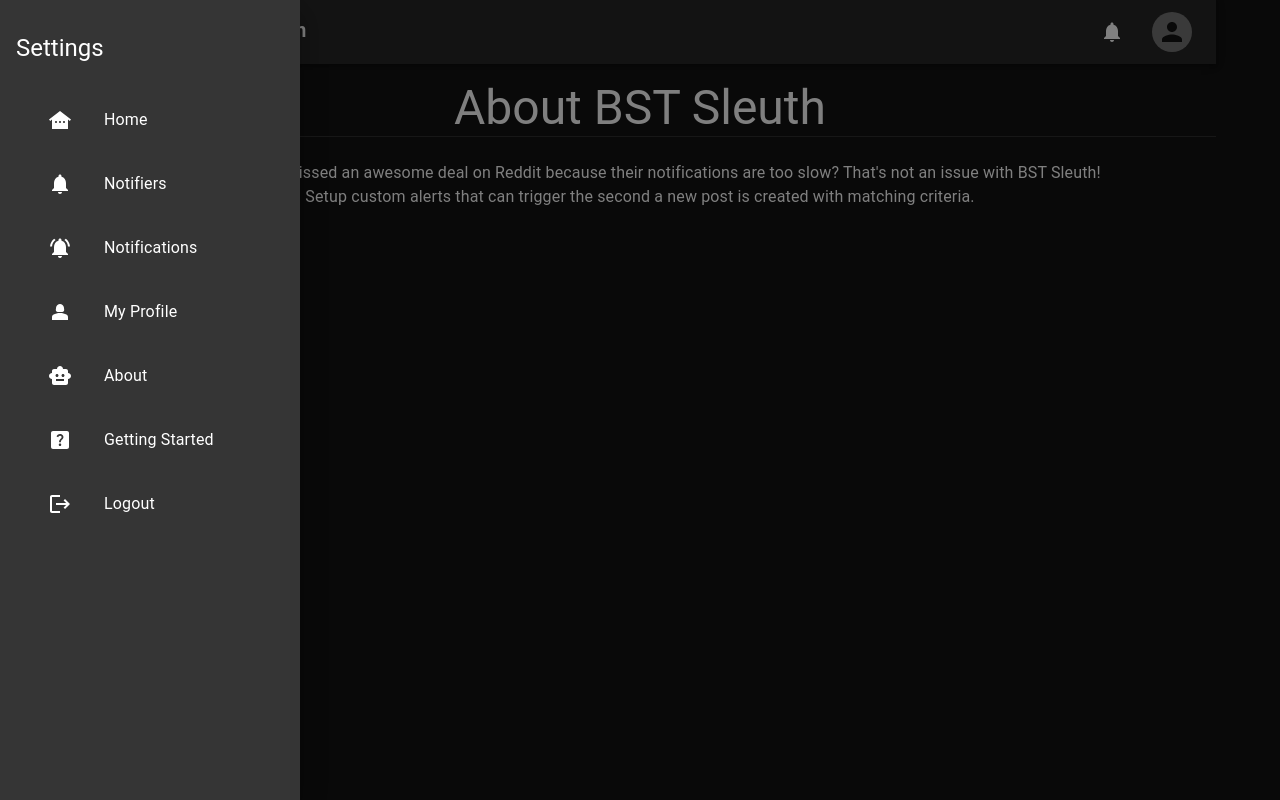
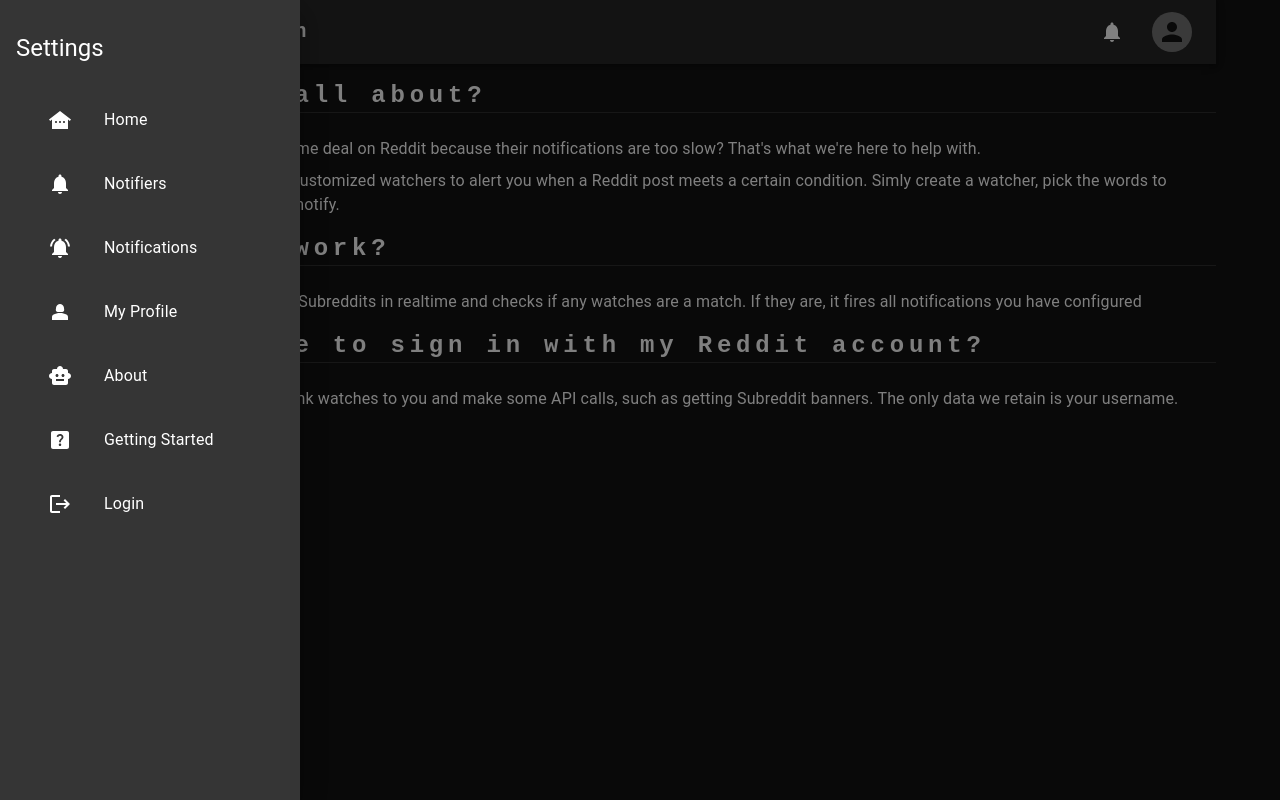
Before and after one commit to barrycarey/fsstalker-site, a React (Create React App) app: page /about in a window 1280 px wide. Both pictures are taken after a click on the button 100 px from the left and 32 px from the top of the page. Built offline with nearby package versions, Linux system fonts and the light colour scheme; no server answers.

Commit message:
More user notification work

```diff
--- a/src/components/common/NavMenu.tsx
+++ b/src/components/common/NavMenu.tsx
@@ -10,6 +10,7 @@
 import {useCallback} from "react";
 import {useAuth} from "../../util/auth";
 import HelpCenterIcon from '@mui/icons-material/HelpCenter';
+import {useQueryClient} from "react-query";
 
 type NavItem = {
     text: string,
@@ -21,6 +22,8 @@
 
     let navigate = useNavigate();
     const auth = useAuth();
+    const queryClient = useQueryClient();
+
 
     const navItems = [
         {
@@ -59,10 +62,14 @@
         navigate(path);
     }
 
-    const logoutOnClick = useCallback(() => {
-        console.log(auth.userData)
-        auth.logout();
-        console.log(auth.userData)
+    const loginLogoutOnClick = useCallback(() => {
+        if (auth.userData) {
+            queryClient.removeQueries(['UserNotification'])
+            auth.logout();
+        } else {
+            navigate('/login')
+        }
+
     }, [auth])
 
     return (
@@ -86,11 +93,11 @@
 
                 }
                 <ListItem>
-                    <ListItemButton onClick={logoutOnClick}>
+                    <ListItemButton onClick={loginLogoutOnClick}>
                         <ListItemIcon>
                             <LogoutIcon />
                         </ListItemIcon>
-                        <ListItemText>Logout</ListItemText>
+                        <ListItemText>{auth.userData ? "Logout" : "Login"}</ListItemText>
                     </ListItemButton>
                 </ListItem>
 
--- a/src/components/common/NotificationDrawer.tsx
+++ b/src/components/common/NotificationDrawer.tsx
@@ -5,6 +5,8 @@
 import LoadScreen from "./LoadScreen";
 import {useCallback, useEffect, useState} from "react";
 import NotificationsIcon from '@mui/icons-material/Notifications';
+import CloseIcon from '@mui/icons-material/Close';
+import {useQueryClient} from "react-query";
 
 type CompProps = {
     isOpen: boolean
@@ -15,6 +17,7 @@
     const auth = useAuth();
     const userData = useUser(auth?.userData);
     const [notificationList, setNotificationList] = useState<UserNotification[]>([]);
+
 
     useEffect(() => {
         console.log('NotificationDrawer:useEffect - Updating notificaiton list')
@@ -35,6 +38,13 @@
             selectedNotification.read = true;
             userData.markNotificationRead.mutate(selectedNotification);
         }
+    }, [notificationList])
+
+    const markAllAsRead = useCallback(() => {
+        notificationList.forEach((n) => {
+            n.read = true;
+            userData.markNotificationRead.mutate(n);
+        })
     }, [notificationList])
 
     const markNotificationReadNew = useCallback((id: number) => {
@@ -84,16 +94,20 @@
             <Box sx={{width: "350px"}}>
                 <Box><Typography variant={"h5"} sx={{textAlign: "center", width: "100%"}}>Notifications</Typography> </Box>
                 <Box sx={{width: "100%", mb: 2, mt: 1, justifyContent: "center"}}>
-                    <Button variant="contained" color="info" size="small">Mark All Read</Button>
+                    <Button variant="text" color="info" size="small" onClick={markAllAsRead}>Mark All Read</Button>
+                    <Button variant="text" color="info" size="small" onClick={() => closeDrawer()}>Close</Button>
                 </Box>
                 <Divider sx={{ mb: 2}}/>
                 {notificationList.map(n => (
                     <NotificationRow>
                         <NotificationRowSection sx={{width: "12%", justifyContent: "center"}}>
-                            <NotificationsIcon onClick={() => {markNotificationReadNew(n.id)}}/>
+                            <NotificationsIcon />
                         </NotificationRowSection>
-                        <NotificationRowSection sx={{width: "88%"}}>
+                        <NotificationRowSection sx={{width: "80%"}}>
                             {n.message}
+                        </NotificationRowSection>
+                        <NotificationRowSection sx={{width: "8%"}}>
+                            <CloseIcon onClick={() => {markNotificationReadNew(n.id)}}/>
                         </NotificationRowSection>
                     </NotificationRow>
                 ))}
--- a/src/hooks/useUser.tsx
+++ b/src/hooks/useUser.tsx
@@ -34,7 +34,7 @@
         (notification: UserNotification) => axios.patch(`${process.env.REACT_APP_STALKER_API}/user-notifications?token=${userData?.authToken}`, notification),
         {
             onSuccess: () => {
-                queryClient.invalidateQueries(['UserNotification'])
+                queryClient.invalidateQueries(['userNotifications'])
             },
             onError: (error, variables, context) => {
                 enqueueSnackbar(`'Failed to mark notification as read: ${error}`, {variant: 'error'})
--- a/src/pages/About.tsx
+++ b/src/pages/About.tsx
@@ -4,16 +4,49 @@
 const About = () => {
 
     return (
-        <Box>
-            <Typography variant={"h3"}>About BST Sleuth</Typography>
+        <Box sx={{textAlign: "left"}}>
+            <Typography
+                variant="h5"
+                sx={{
+                    fontFamily: 'monospace',
+                    fontWeight: 700,
+                    letterSpacing: '.3rem',
+                }}
+            >What's this all about? </Typography>
             <Divider />
             <Typography variant={"body1"} sx={{mt: 3}}>
-                Have you ever missed an awesome deal on Reddit because their notifications are too slow? That's not an issue with
-                BST Sleuth!
+                Have you ever missed an awesome deal on Reddit because their notifications are too slow? That's what we're here to help with.
             </Typography>
 
-            <Typography variant={"body1"}>
-                Setup custom alerts that can trigger the second a new post is created with matching criteria.
+            <Typography variant={"body1"} sx={{mt: 1}}>
+                BST Sleuth allows you to setup customized watchers to alert you when a Reddit post meets a certain condition. Simly create a watcher, pick the words to search for and what services to notify.
+            </Typography>
+
+            <Typography
+                variant="h5"
+                sx={{
+                    fontFamily: 'monospace',
+                    fontWeight: 700,
+                    letterSpacing: '.3rem',
+                    mt: 2
+                }}
+            >How does it work? </Typography>
+            <Divider />
+            <Typography variant={"body1"} sx={{mt: 3}}>
+                BST Sleuth continually scans all Subreddits in realtime and checks if any watches are a match.  If they are, it fires all notifications you have configured
+            </Typography>
+            <Typography
+                variant="h5"
+                sx={{
+                    fontFamily: 'monospace',
+                    fontWeight: 700,
+                    letterSpacing: '.3rem',
+                    mt: 2
+                }}
+            >Why do I have to sign in with my Reddit account? </Typography>
+            <Divider />
+            <Typography variant={"body1"} sx={{mt: 3}}>
+                We use your Reddit account to link watches to you and make some API calls, such as getting Subreddit banners. The only data we retain is your username.
             </Typography>
         </Box>
     )
--- a/src/pages/GettingStarted.tsx
+++ b/src/pages/GettingStarted.tsx
@@ -4,9 +4,25 @@
 
     return (
         <Box sx={{textAlign: "left", justifyContent: "left"}}>
-           <Typography variant="h4">Getting Started</Typography>
-            <Typography variant="h6">Create A Notifier</Typography>
-            <Typography variant="body1">The first step is to create your first notifier.  These allow you to receive notifications to the services you configure, IE Discord. </Typography>
+           <Typography
+               variant="h4"
+               sx={{
+                   fontFamily: 'monospace',
+                   fontWeight: 700,
+                   letterSpacing: '.3rem',
+               }}
+           >Getting Started</Typography>
+            <Typography
+                variant="h6"
+                sx={{
+                    fontFamily: 'monospace',
+                    fontWeight: 700,
+                    letterSpacing: '.3rem',
+                    mt: 2,
+                    mb: 2
+                }}
+            >Create A Notifier</Typography>
+            <Typography variant="body1">The first step is to create a notifier.  These allow you to receive notifications to the services you configure, such as Discord. </Typography>
             <Typography variant="body1">We are using AppRise on the backend to send notifications.  Their <a href="https://github.com/caronc/apprise#productivity-based-notifications" target="_blank">documentation page</a> explains how to structure your notification URL </Typography>
         </Box>
     )
--- a/src/pages/Login.tsx
+++ b/src/pages/Login.tsx
@@ -23,6 +23,7 @@
             <Typography variant={"h4"}>Login To Get Started!</Typography>
             <Typography variant={"body1"} sx={{mt:2}}>We use your Reddit account to link trackers to you.  The only data retained is your username</Typography>
             <Box sx={{mt:3}}><Button onClick={openRedditAuth} variant={"contained"} color="success">Login With Your Reddit Account</Button></Box>
+            <Box sx={{mt:3}}><Button href="/about" variant={"text"} color="info">What's This All About?</Button></Box>
         </Box>
     )
 }
```
